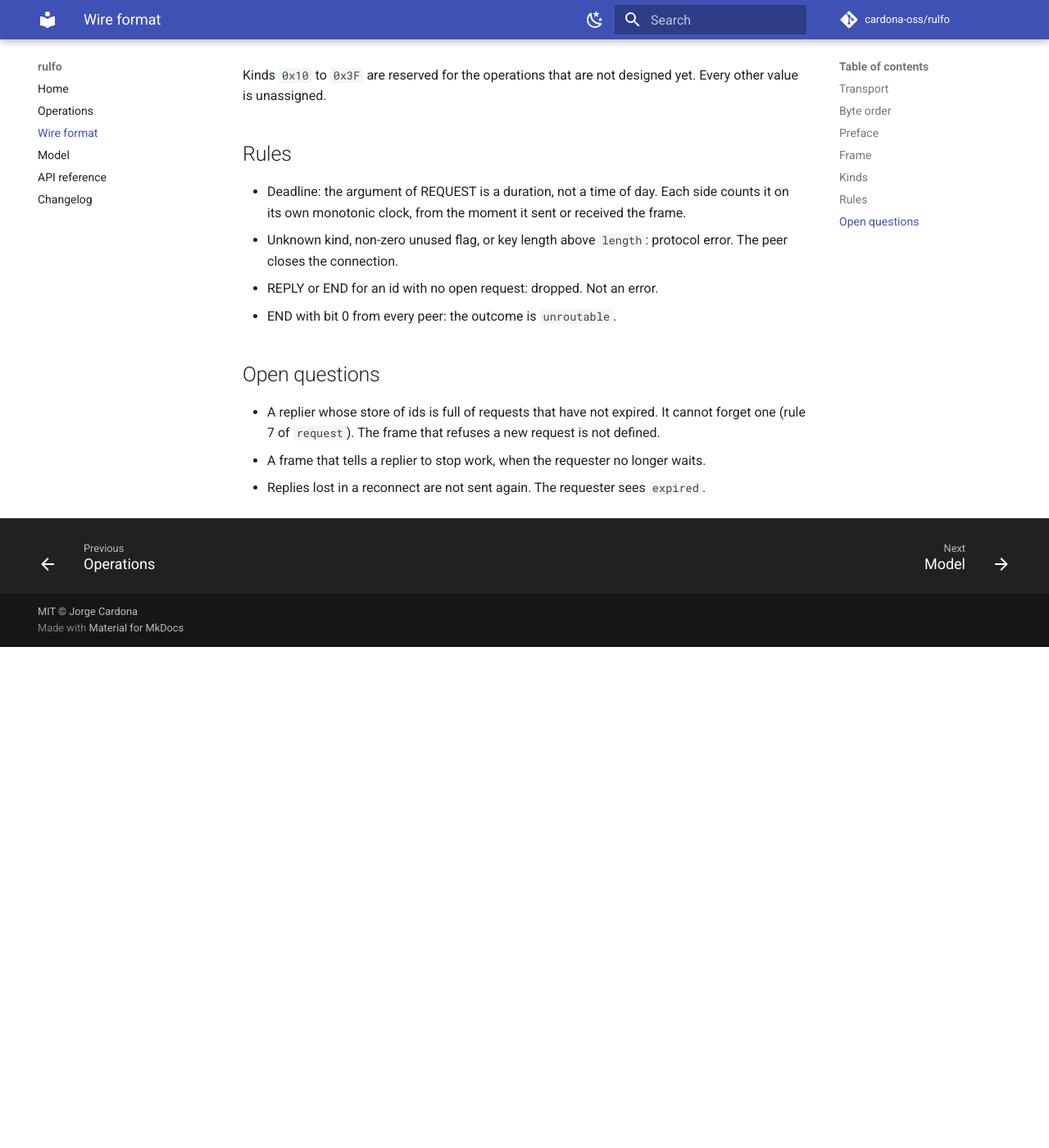
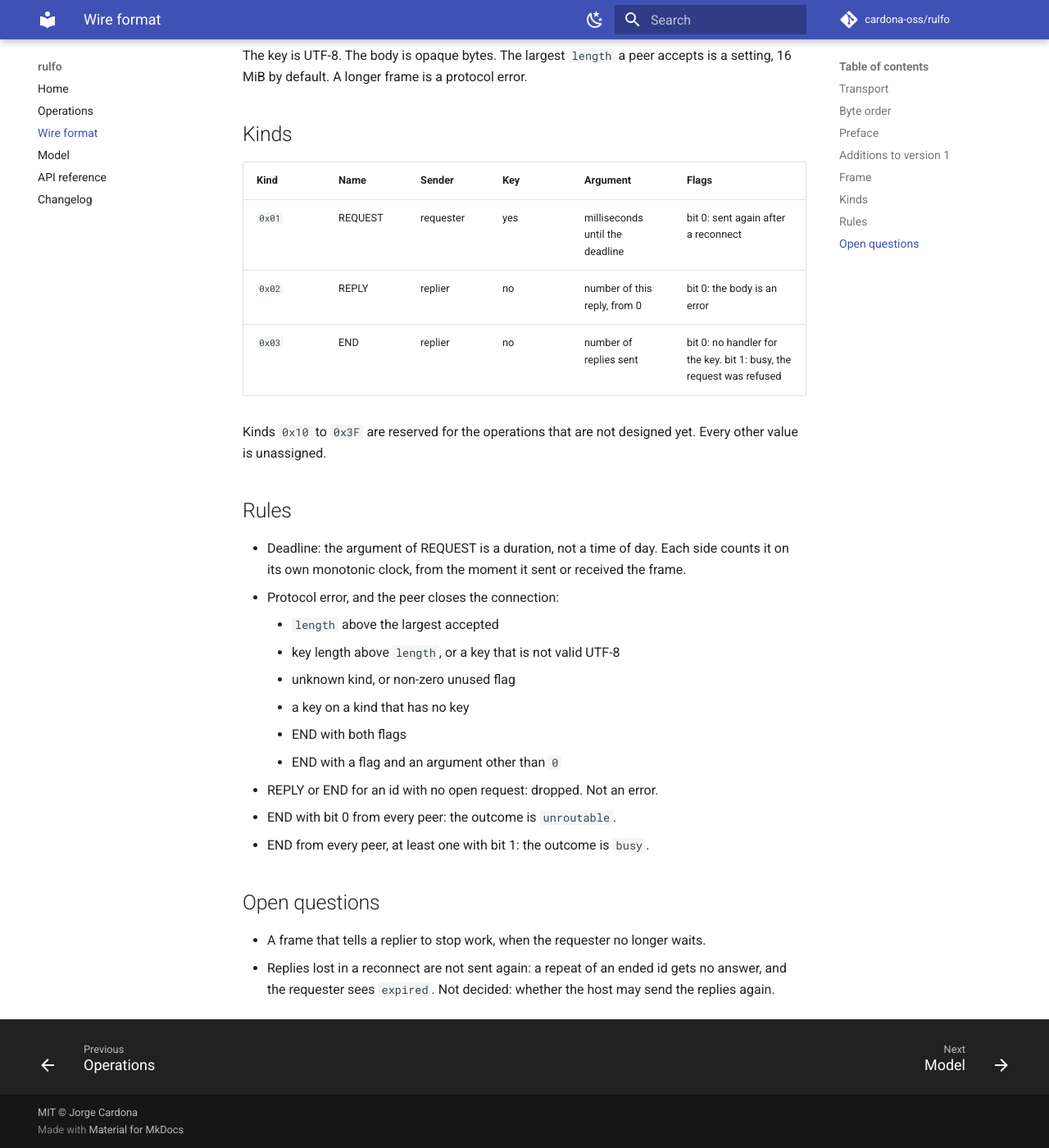
Before and after one commit to jorgeecardona/rulfo, an MkDocs documentation site: the page built from docs/wire-format.md, in a window 1280 px wide and 1400 px high, scrolled down 1756 px. Shown: the whole window at 82% size. Built offline with MkDocs 1.6.1 and Material for MkDocs 9.7.7, drawn with Linux system fonts in a browser that asks for light colours; comment, search, counter and statistics services are not loaded; before the commit the page ends 2545 px from its top, so only the background shows below that; some of the changed text lies outside the part shown.

Commit message:
Add the busy outcome, rename replied to completed, add capability bits
A replier that cannot accept a request (full id store, deadline too long) ends it with a
busy flag and does not run the handler. busy promises that this replier did not run it,
which needs one new rule: at most one send of a request per connection.

The preface now has 16 capability bits, so a later kind or flag can be added to version 1.

```diff
--- a/docs/wire-format.md
+++ b/docs/wire-format.md
@@ -20,11 +20,24 @@ Each side sends 8 bytes once, before any frame.
 |---|---|---|---|
 | 0 | 4 | magic | `52 55 4C 46` (`RULF`) |
 | 4 | 1 | version | `1` |
-| 5 | 1 | capabilities | bit 0: this peer drops repeated request ids |
-| 6 | 2 | reserved | `0` |
+| 5 | 1 | reserved | `0` |
+| 6 | 2 | capabilities | one bit for each optional behaviour |
 
-A peer that reads a wrong magic or a version it does not implement closes the connection. There
-is no negotiation in version 1.
+| Capability bit | Meaning |
+|---|---|
+| 0 | this peer drops repeated request ids |
+| 1 to 15 | not assigned |
+
+A peer that reads a wrong magic, a version it does not implement or a non-zero reserved byte
+closes the connection.
+
+## Additions to version 1
+
+A new kind or flag gets its own capability bit.
+
+- A peer sends it only after it read a preface that has the bit.
+- A peer ignores capability bits that it does not know.
+- Everything on this page is part of version 1 and needs no bit, the busy flag of END included.
 
 ## Frame
 
@@ -48,7 +61,7 @@ The key is UTF-8. The body is opaque bytes. The largest `length` a peer accepts
 |---|---|---|---|---|---|
 | `0x01` | REQUEST | requester | yes | milliseconds until the deadline | bit 0: sent again after a reconnect |
 | `0x02` | REPLY | replier | no | number of this reply, from 0 | bit 0: the body is an error |
-| `0x03` | END | replier | no | number of replies sent | bit 0: no handler for the key |
+| `0x03` | END | replier | no | number of replies sent | bit 0: no handler for the key. bit 1: busy, the request was refused |
 
 Kinds `0x10` to `0x3F` are reserved for the operations that are not designed yet. Every other
 value is unassigned.
@@ -57,14 +70,19 @@ value is unassigned.
 
 - Deadline: the argument of REQUEST is a duration, not a time of day. Each side counts it on its
   own monotonic clock, from the moment it sent or received the frame.
-- Unknown kind, non-zero unused flag, or key length above `length`: protocol error. The peer
-  closes the connection.
+- Protocol error, and the peer closes the connection:
+    - `length` above the largest accepted
+    - key length above `length`, or a key that is not valid UTF-8
+    - unknown kind, or non-zero unused flag
+    - a key on a kind that has no key
+    - END with both flags
+    - END with a flag and an argument other than `0`
 - REPLY or END for an id with no open request: dropped. Not an error.
 - END with bit 0 from every peer: the outcome is `unroutable`.
+- END from every peer, at least one with bit 1: the outcome is `busy`.
 
 ## Open questions
 
-- A replier whose store of ids is full of requests that have not expired. It cannot forget one
-  (rule 7 of `request`). The frame that refuses a new request is not defined.
 - A frame that tells a replier to stop work, when the requester no longer waits.
-- Replies lost in a reconnect are not sent again. The requester sees `expired`.
+- Replies lost in a reconnect are not sent again: a repeat of an ended id gets no answer, and the
+  requester sees `expired`. Not decided: whether the host may send the replies again.
```
Also changed, not shown: docs/operations.md (+17 -4 lines).
